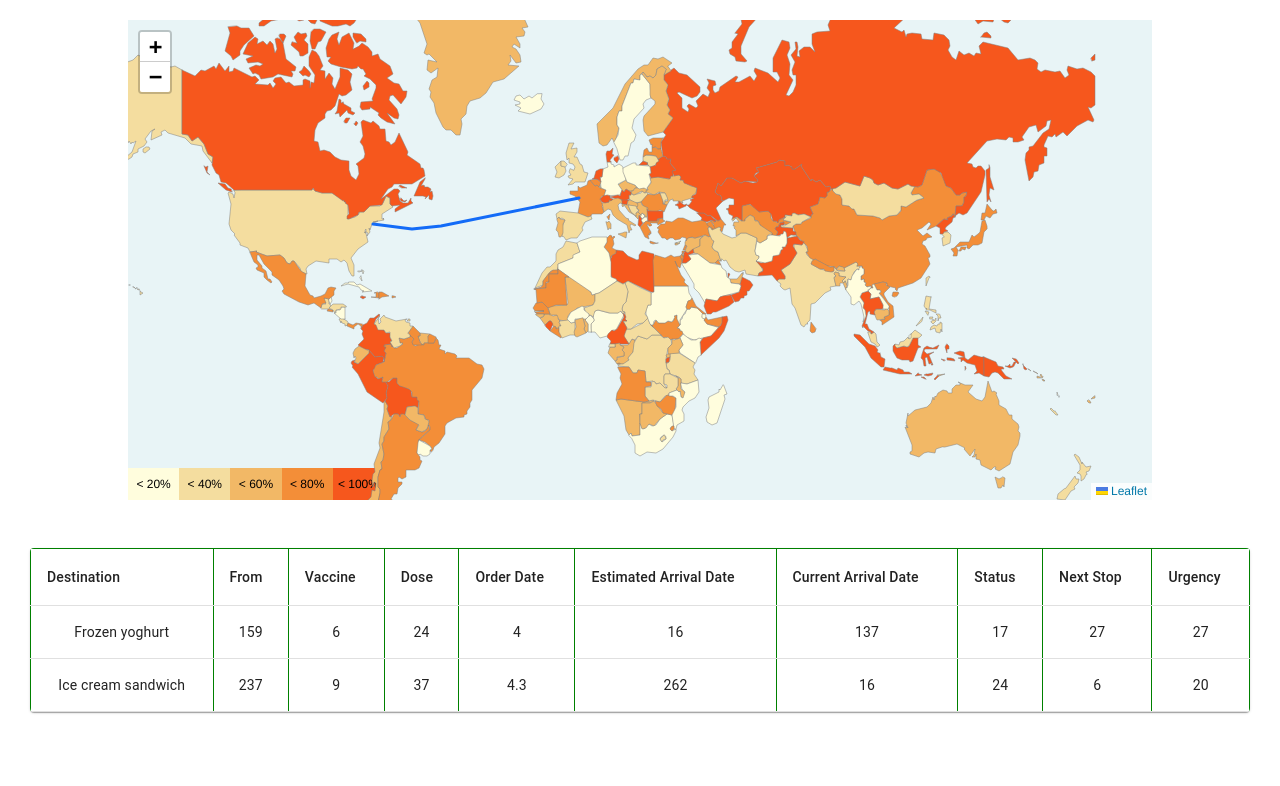
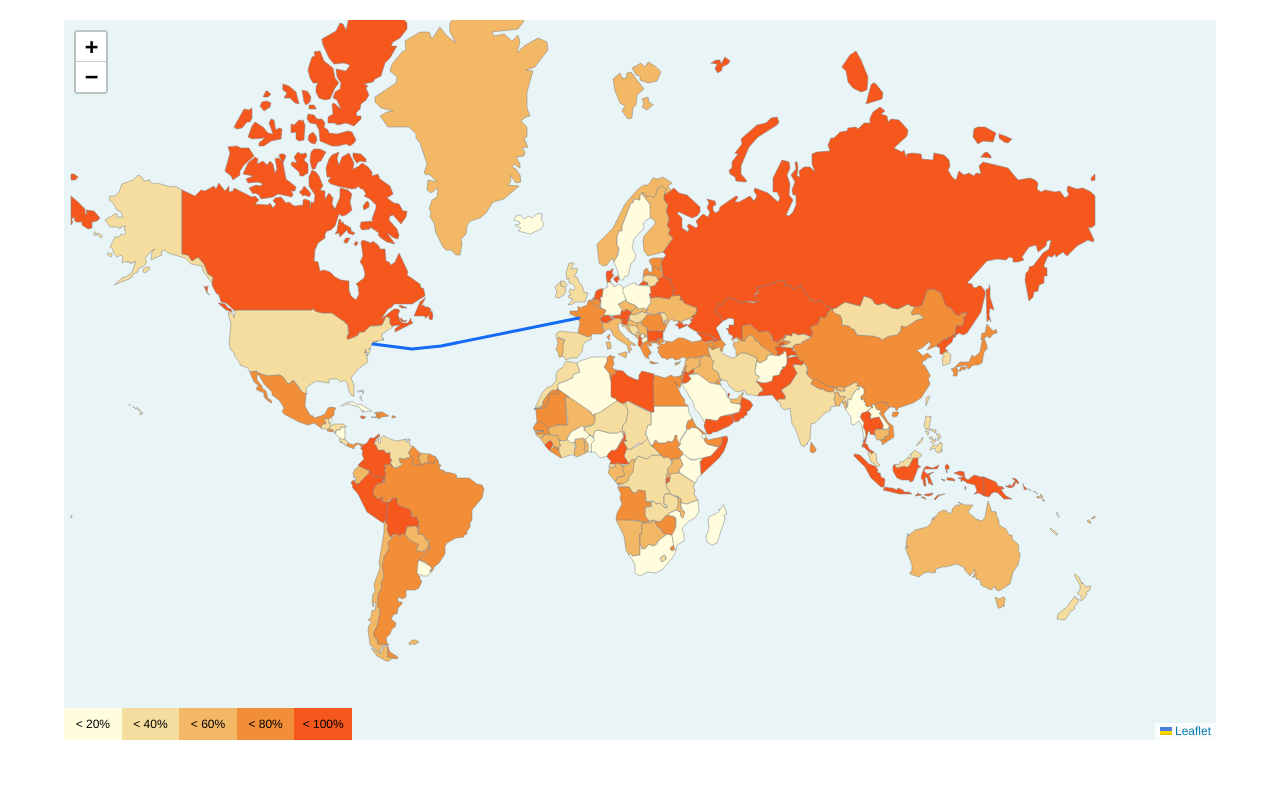
Before and after one commit to yigiterinc/sharevax, a React (Create React App) app in the folder frontend/: page / in a window 1280 px wide. Shown: the top 786 px of the page. Built offline with nearby package versions, Linux system fonts and the light colour scheme.

Commit message:
Auto stash before merge of "master" and "origin/master"

```diff
--- a/frontend/src/components/OverviewMap.jsx
+++ b/frontend/src/components/OverviewMap.jsx
@@ -56,7 +56,7 @@ const OverviewMap = () => {
 
 	return (
 		<MapContainer
-			className='w-[80vw] h-[60vh] relative'
+			className='w-[90vw] h-[90vh] relative'
 			style={{backgroundColor: '#e8f4f6'}} //let's make it floating to the right?
 			center={[30.0, 20.0]}
 			zoom={2}
```
